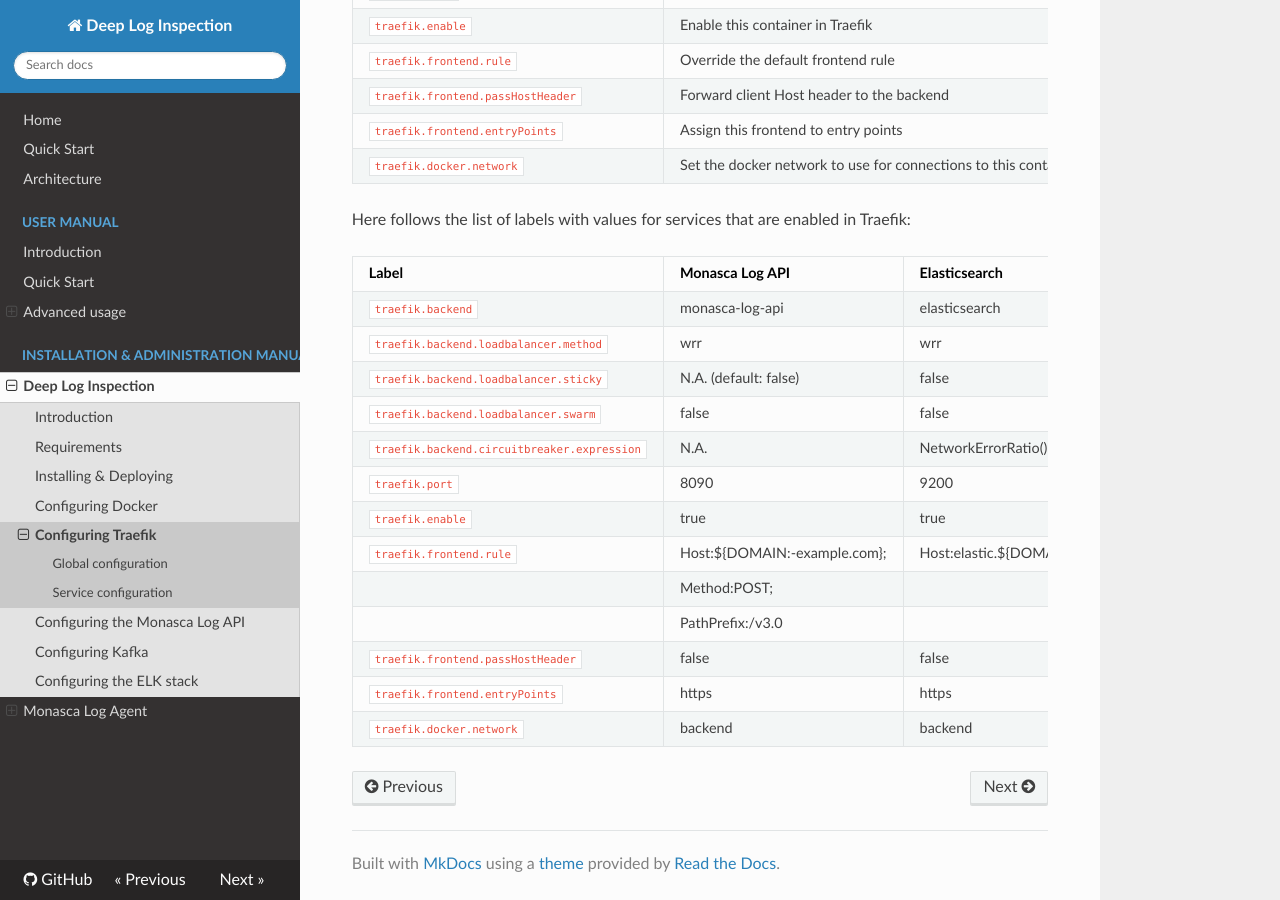
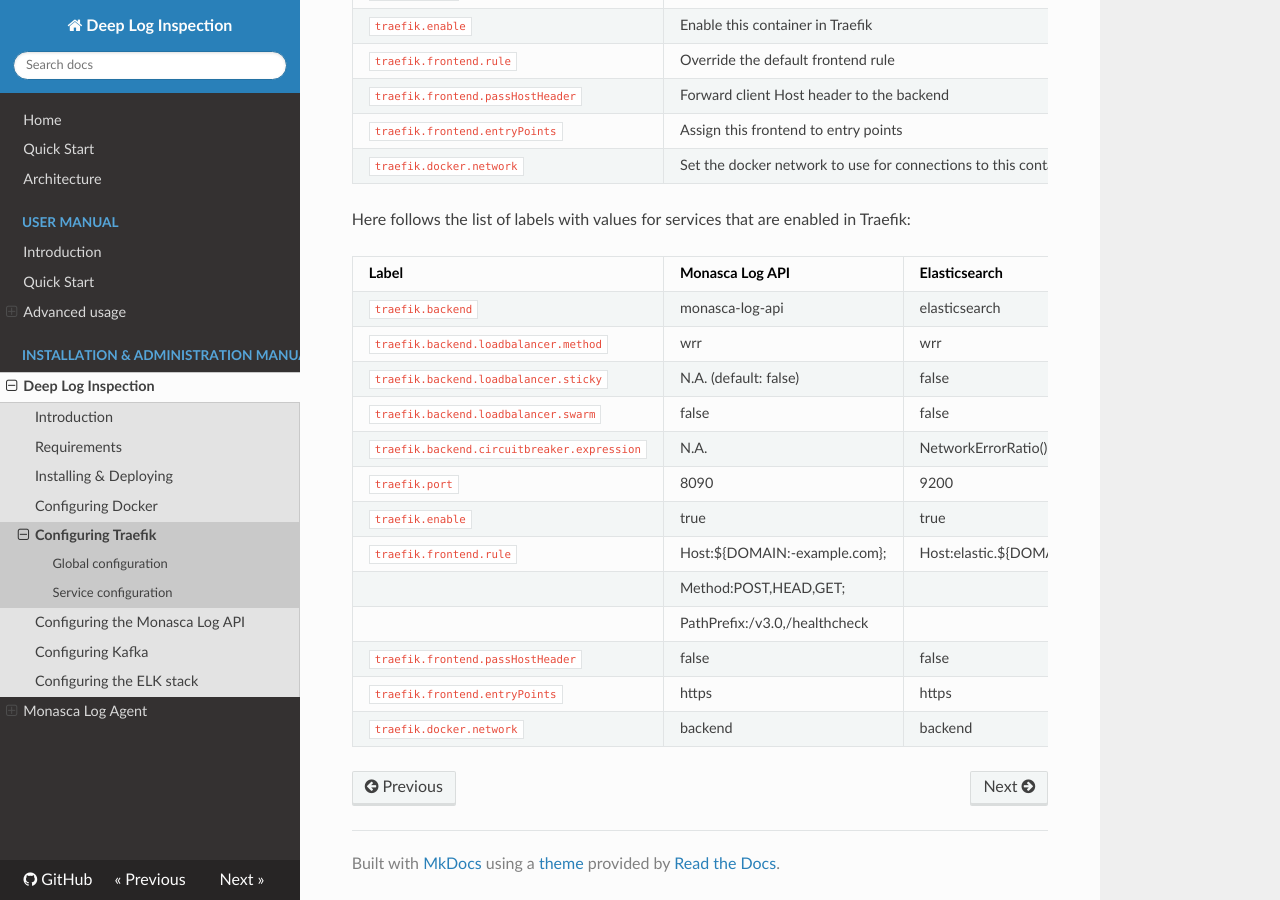
Before and after one commit to martel-innovate/deep-log-inspection, an MkDocs documentation site: the page built from doc/install/traefik.md, in a window 1280 px wide and 900 px high, scrolled down 1312 px. Built offline with MkDocs 1.6.1, drawn with Linux system fonts in a browser that asks for light colours; nearby versions of some CDN libraries; old or Windows-style settings are respelled for this version of MkDocs.

Commit message:
update traefik frontend rule for Monasca Log API in docs

```diff
--- a/doc/install/traefik.md
+++ b/doc/install/traefik.md
@@ -50,8 +50,8 @@ Here follows the list of labels with values for services that are enabled in Tra
 | `traefik.port` | 8090 | 9200 | 5601 |
 | `traefik.enable` | true | true | true |
 | `traefik.frontend.rule` | Host:${DOMAIN:-example.com}; | Host:elastic.${DOMAIN:-example.com} | Host:kibana.${DOMAIN:-example.com} |
-|| Method:POST; |||
-|| PathPrefix:/v3.0 |||
+|| Method:POST,HEAD,GET; |||
+|| PathPrefix:/v3.0,/healthcheck |||
 | `traefik.frontend.passHostHeader` | false | false | false |
 | `traefik.frontend.entryPoints` | https | https | https |
 | `traefik.docker.network` | backend | backend | backend |
```
